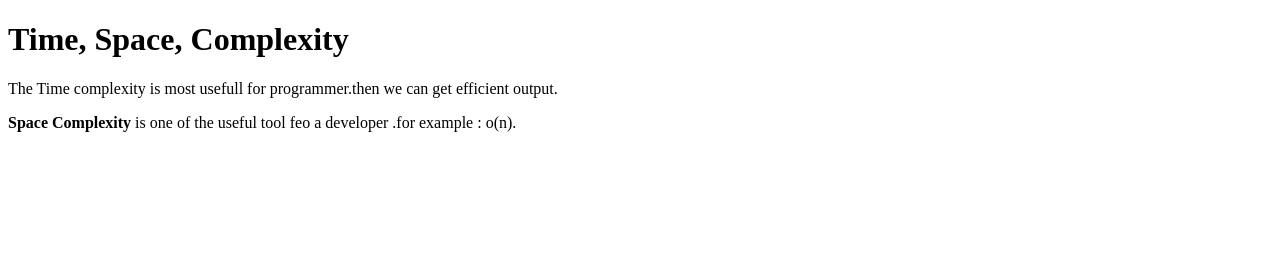
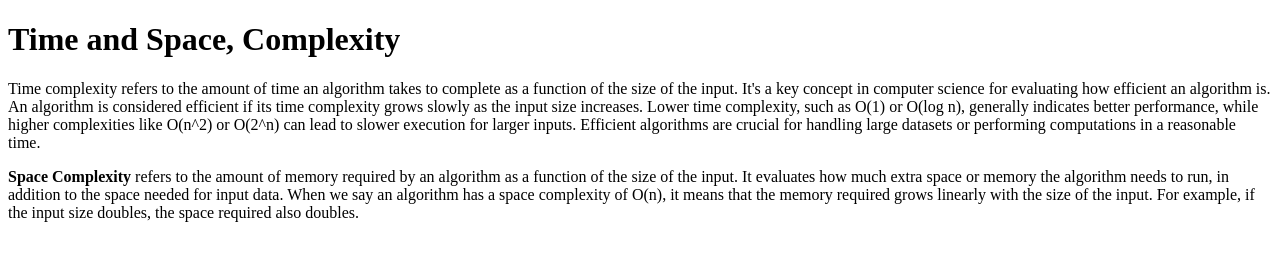
Before and after one commit to acciojob/time-and-space-complexity-Trilokesh237, a website: page main.html in a window 1280 px wide. Drawn offline with Linux system fonts and the light colour scheme.

Commit message:
created a submission

```diff
--- a/main.html
+++ b/main.html
@@ -8,9 +8,9 @@
 
 <body>
 	<!-- the entire body must be written by student -->
-	<h1> Time, Space, Complexity </h1>
-	<p> The Time complexity is most usefull for programmer.then we can get efficient output.</p>
-	<p><b>Space Complexity </b>  is one of the useful tool feo a developer .for example : o(n). </p>
+	<h1> Time and Space, Complexity </h1>
+	<p> Time complexity refers to the amount of time an algorithm takes to complete as a function of the size of the input. It's a key concept in computer science for evaluating how efficient an algorithm is. An algorithm is considered efficient if its time complexity grows slowly as the input size increases. Lower time complexity, such as O(1) or O(log n), generally indicates better performance, while higher complexities like O(n^2) or O(2^n) can lead to slower execution for larger inputs. Efficient algorithms are crucial for handling large datasets or performing computations in a reasonable time.</p>
+	<p><b> Space Complexity </b> refers to the amount of memory required by an algorithm as a function of the size of the input. It evaluates how much extra space or memory the algorithm needs to run, in addition to the space needed for input data. When we say an algorithm has a space complexity of O(n), it means that the memory required grows linearly with the size of the input. For example, if the input size doubles, the space required also doubles. </p>
     <script type="text/javascript" src="./script.js">
 </script>
 
```
